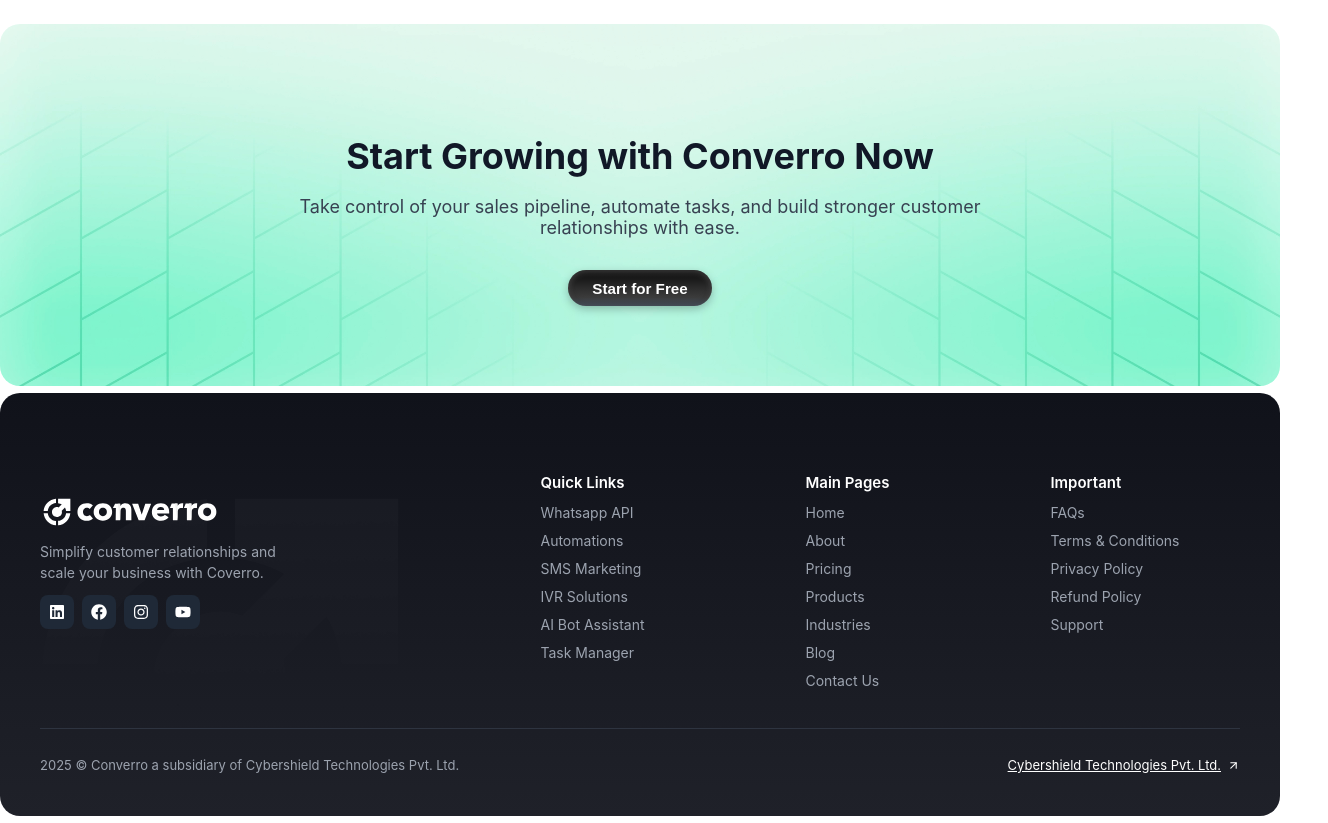
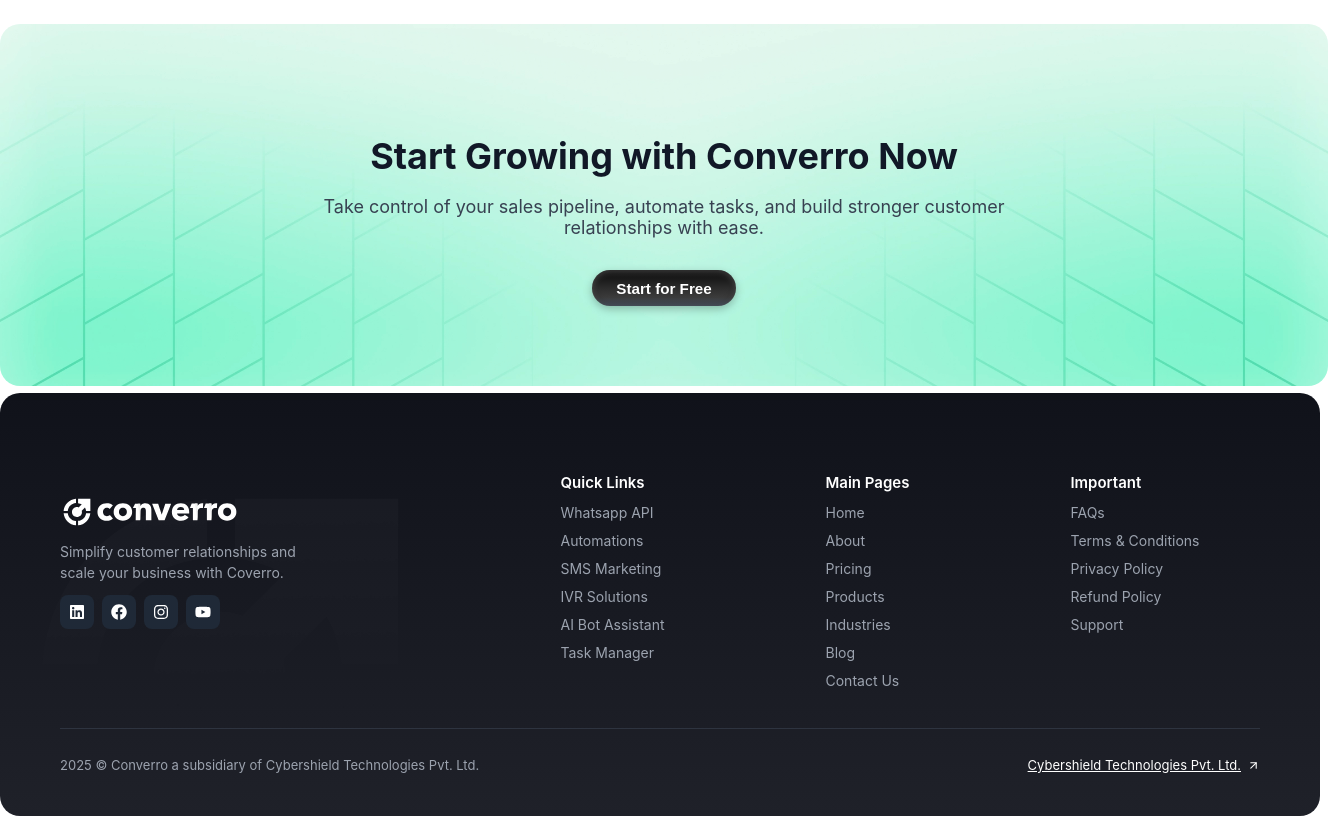
Before and after one commit to IsHa2507/converro, a React (Create React App) app: page / in a window 1280 px wide. Shown: the part 4880-5703 px from the top of the page, 1328 px wide, since content can reach past the window. Built offline with nearby package versions, Linux system fonts and the light colour scheme.

Commit message:
footer modify

```diff
--- a/src/components/CTA.css
+++ b/src/components/CTA.css
@@ -1,17 +1,18 @@
 /* CTA.css */
 .cta-section {
-  position: relative;
+   position: relative;
   font-family: 'Inter', sans-serif;
   background-image: url("../assets/CTA_Background.webp");
-    background-size: cover;       /* makes it cover full area */
+  background-size: cover;       /* cover full area */
   background-position: center;
-
-   border-radius: 20px;
+  border-radius: 20px;
   padding: 80px 24px;
   text-align: center;
   overflow: hidden;
-  margin: 60px auto 7px auto; /* auto = center horizontally, 2px gap */
-  max-width: 1358px;
+
+  margin: 60px auto 7px auto;
+  max-width: 1358px;   /* instead of fixed width */
+  width: 100%;
 }
 
 .cta-bg {
@@ -26,10 +27,11 @@
 }
 
 .cta-content {
-  position: relative;
+   position: relative;
   z-index: 2;
-  max-width: 768px;
+  max-width: 768px;   /* keeps content at readable width */
   margin: 0 auto;
+  padding: 0 16px;
 }
 
 .cta-content h2 {
--- a/src/components/Footer.css
+++ b/src/components/Footer.css
@@ -1,5 +1,6 @@
 .footer {
   position: relative; /* make it a positioned container */
+  width: 100%;
   background: linear-gradient(to bottom, #10121a, #1f2129);
   color: #d1d5db;
   padding: 30px 20px;
```
